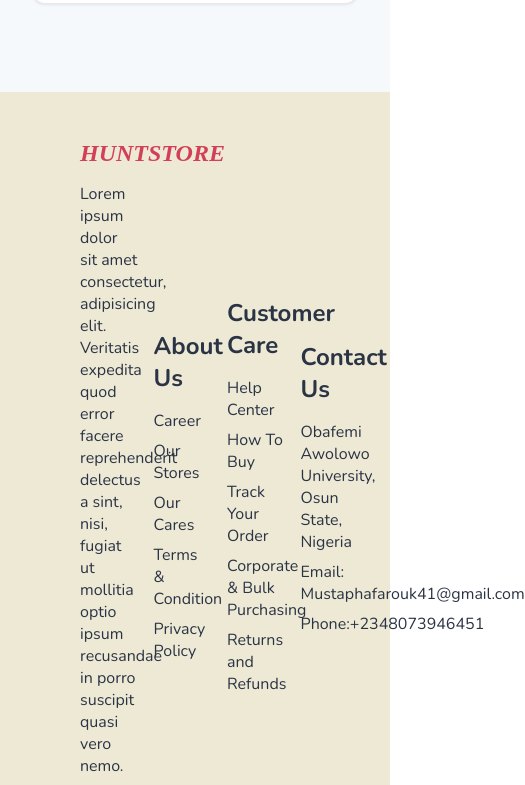
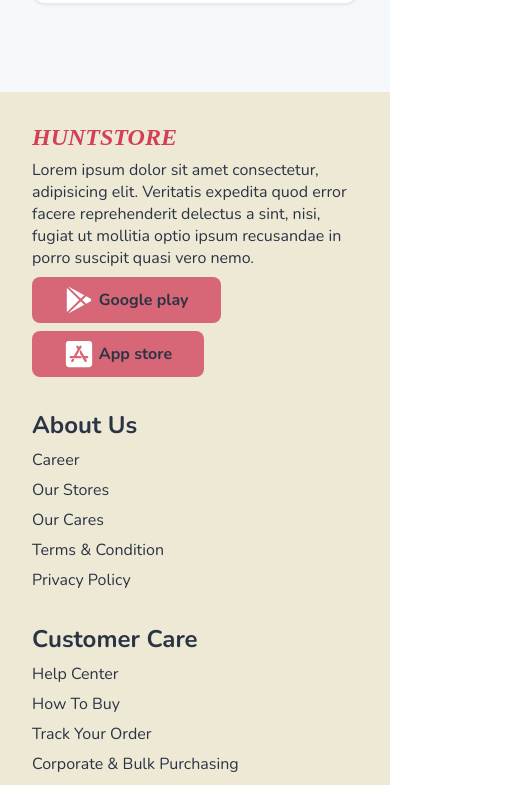
Before and after one commit to Farouk-ayo/ecommerce-, a React (Create React App) app: page / in a window 390 px wide. Shown: the part 8711-9496 px from the top of the page, 525 px wide, since content can reach past the window. Built offline with nearby package versions, Linux system fonts and the light colour scheme.

Commit message:
footer responsiveness

```diff
--- a/src/UI/Body/Gender/Kids/EachKid.js
+++ b/src/UI/Body/Gender/Kids/EachKid.js
@@ -59,6 +59,7 @@
           <p className="price">${props.price}.00</p>
         </div>
         <Button
+          className={classes.btn}
           variant="outlined"
           size="small"
           onClick={addToCart}
--- a/src/UI/Body/Gender/Store.module.css
+++ b/src/UI/Body/Gender/Store.module.css
@@ -170,7 +170,7 @@
     gap: 0.5rem;
     align-items: start;
   }
-  button {
+  .btn {
     width: 100%;
   }
 }
--- a/src/UI/Body/flashdeals/Flash.js
+++ b/src/UI/Body/flashdeals/Flash.js
@@ -52,6 +52,7 @@
           <p className="price"> ${props.price}.00</p>
         </div>
         <Button
+          className={classes.btn}
           variant="outlined"
           size="small"
           onClick={addToCart}
--- a/src/UI/Body/flashdeals/Flash.module.css
+++ b/src/UI/Body/flashdeals/Flash.module.css
@@ -70,7 +70,7 @@
     gap: 0.5rem;
     align-items: start;
   }
-  button {
+  btn {
     width: 100%;
   }
 }
--- a/src/UI/Footer/Footer.module.css
+++ b/src/UI/Footer/Footer.module.css
@@ -1,17 +1,45 @@
 .footer {
   display: flex;
   flex-direction: row;
-  gap: 1rem;
+  gap: 2rem;
   align-items: center;
+  flex-wrap: wrap;
+  width: 100%;
+  justify-content: space-between;
   background-color: #ede9d5;
-  padding: 3rem 5rem;
+  padding: 3rem 4rem;
+  overflow: hidden;
+}
+@media screen and (max-width: 1300px) {
+  .footer {
+    padding: 2rem 2rem;
+    gap: 2rem;
+  }
 }
 
 .footer > * {
   display: flex;
   flex-direction: column;
   gap: 1rem;
-  width: calc(100% / 4);
+  width: 18rem;
+}
+.stores button {
+  color: white;
+  background-color: #d23f58c2;
+  display: flex;
+  justify-content: center;
+  align-items: center;
+  gap: 0.3rem;
+  outline: none;
+  border: none;
+  border-radius: 0.5rem;
+  padding: 0.5rem;
+}
+@media screen and (max-width: 1014px) {
+  .footer > * {
+    width: 47%;
+    gap: 0.5rem;
+  }
 }
 
 .footer > * h2 {
@@ -36,19 +64,24 @@
 }
 .stores {
   display: flex;
+  flex-wrap: wrap;
+  width: 100%;
+  gap: 1rem;
 }
 
-.stores button {
-  color: white;
-  background-color: #d23f58c2;
-  display: flex;
-  justify-content: center;
-  align-items: center;
-  gap: 0.3rem;
-  outline: none;
-  border: none;
-  border-radius: 0.5rem;
-  padding: 0.5rem;
+@media screen and (max-width: 680px) {
+  .stores {
+    gap: 0.5rem;
+    width: fit-content;
+  }
+  .stores button {
+    padding: 0.5rem 2rem;
+  }
+}
+@media screen and (max-width: 611px) {
+  .footer > * {
+    width: 98%;
+  }
 }
 
 .stores button h2 {
```
